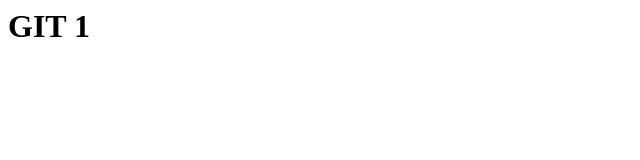
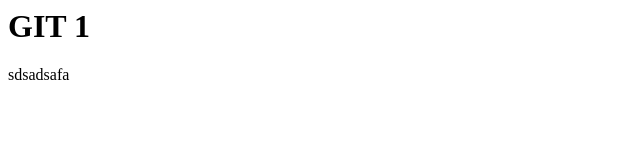
Before and after one commit to aabbcc101/first, a plain HTML site: page index.html in a window 1280 px wide. Shown: the full height of the page, 0-640 px from the left. Drawn offline with Linux system fonts and the light colour scheme.

Commit message:
second commit

```diff
--- a/index.html
+++ b/index.html
@@ -1,5 +1,6 @@
 <html lang="en">
 	<body>
 		<h1> GIT 1 </h1>
+		<p> sdsadsafa </p>
 	</body>
 </html>
```
